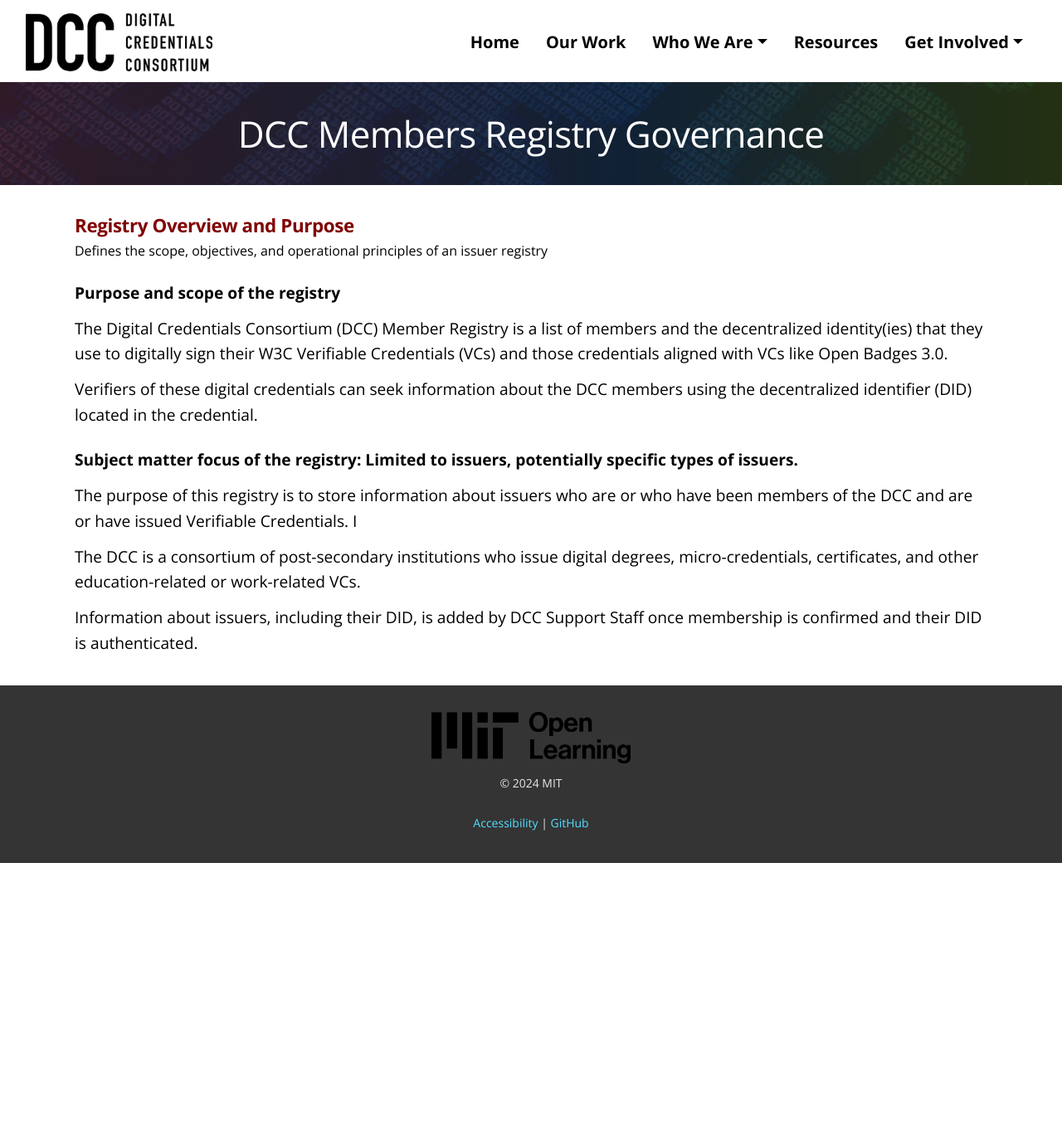
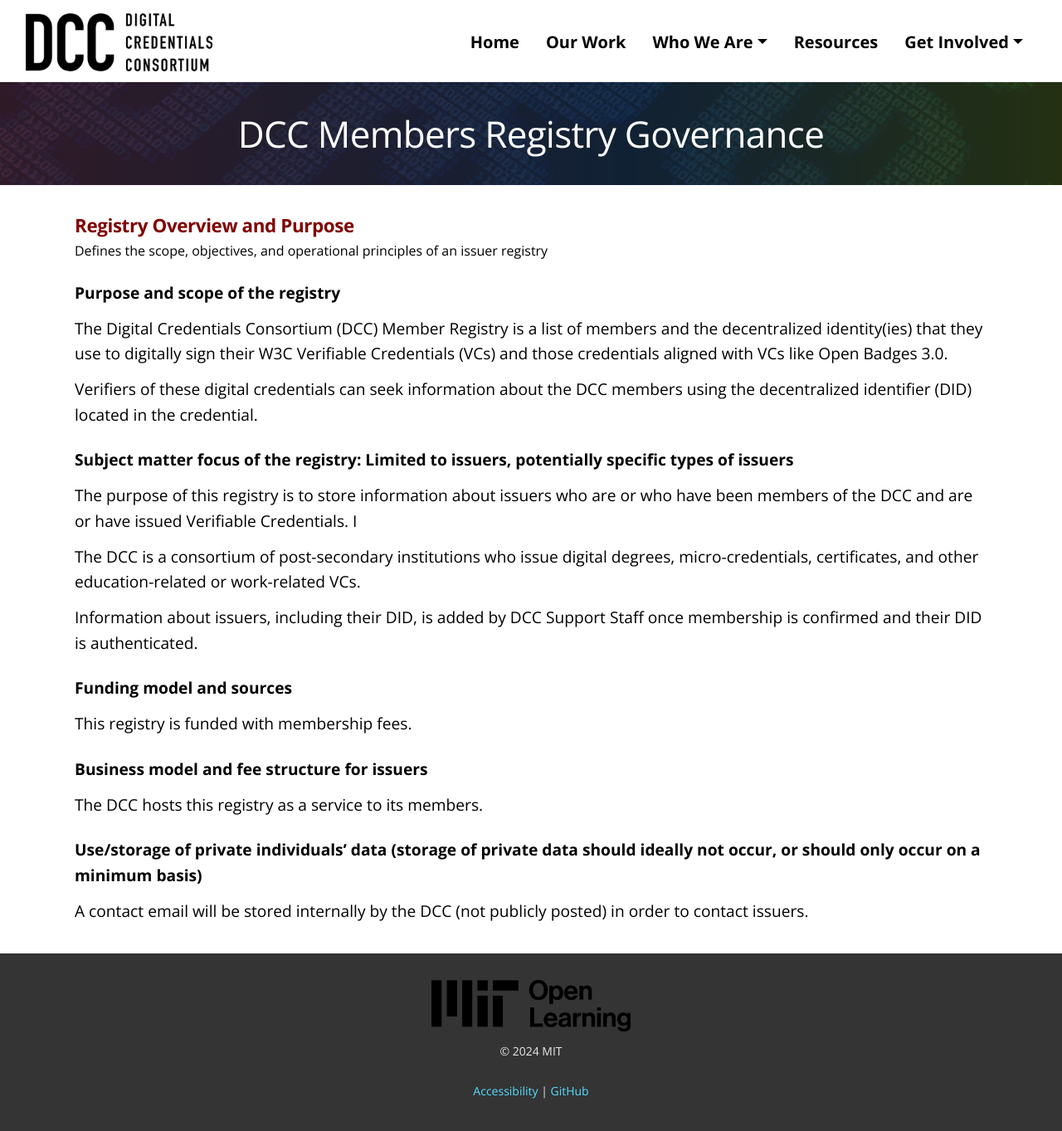
Before and after one commit to digitalcredentials/dcc-website, a Jekyll site: the page built from dcc-members-registry-governance.md, in a window 1280 px wide and 1363 px high. Shown: the whole window at 83% size. Built offline with Jekyll 4.4.1, drawn with Linux system fonts in a browser that asks for light colours.

Commit message:
Update dcc-members-registry-governance.md

```diff
--- a/dcc-members-registry-governance.md
+++ b/dcc-members-registry-governance.md
@@ -23,7 +23,7 @@
 <div class="row">
 <div class="col-lg-12"  markdown="1">
 
-**Subject matter focus of the registry: Limited to issuers, potentially specific types of issuers.**
+**Subject matter focus of the registry: Limited to issuers, potentially specific types of issuers**
 
 The purpose of this registry is to store information about issuers who are or who have been members of the DCC and are or have issued Verifiable Credentials. I
 
@@ -32,3 +32,30 @@
 Information about issuers, including their DID, is added by DCC Support Staff once membership is confirmed  and their DID is authenticated.
 </div>
 </div>
+
+<div class="row">
+<div class="col-lg-12"  markdown="1">
+
+**Funding model and sources**
+
+This registry is funded with membership fees.
+</div>
+</div>
+
+<div class="row">
+<div class="col-lg-12"  markdown="1">
+
+**Business model and fee structure for issuers**
+
+The DCC hosts this registry as a service to its members.
+</div>
+</div>
+
+<div class="row">
+<div class="col-lg-12"  markdown="1">
+
+**Use/storage of private individuals’ data (storage of private data should ideally not occur, or should only occur on a minimum basis)**
+
+A contact email will be stored internally by the DCC (not publicly posted) in order to contact issuers.
+</div>
+</div>
```
